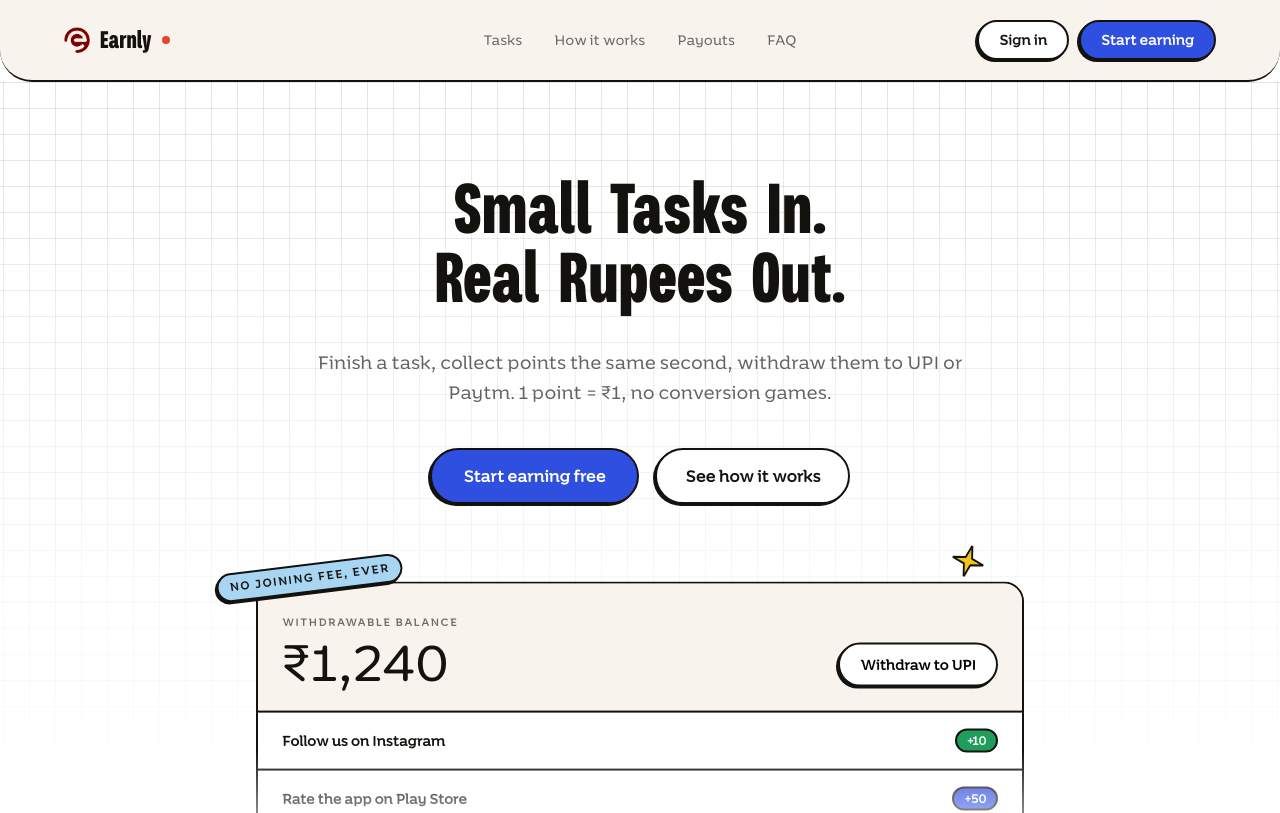
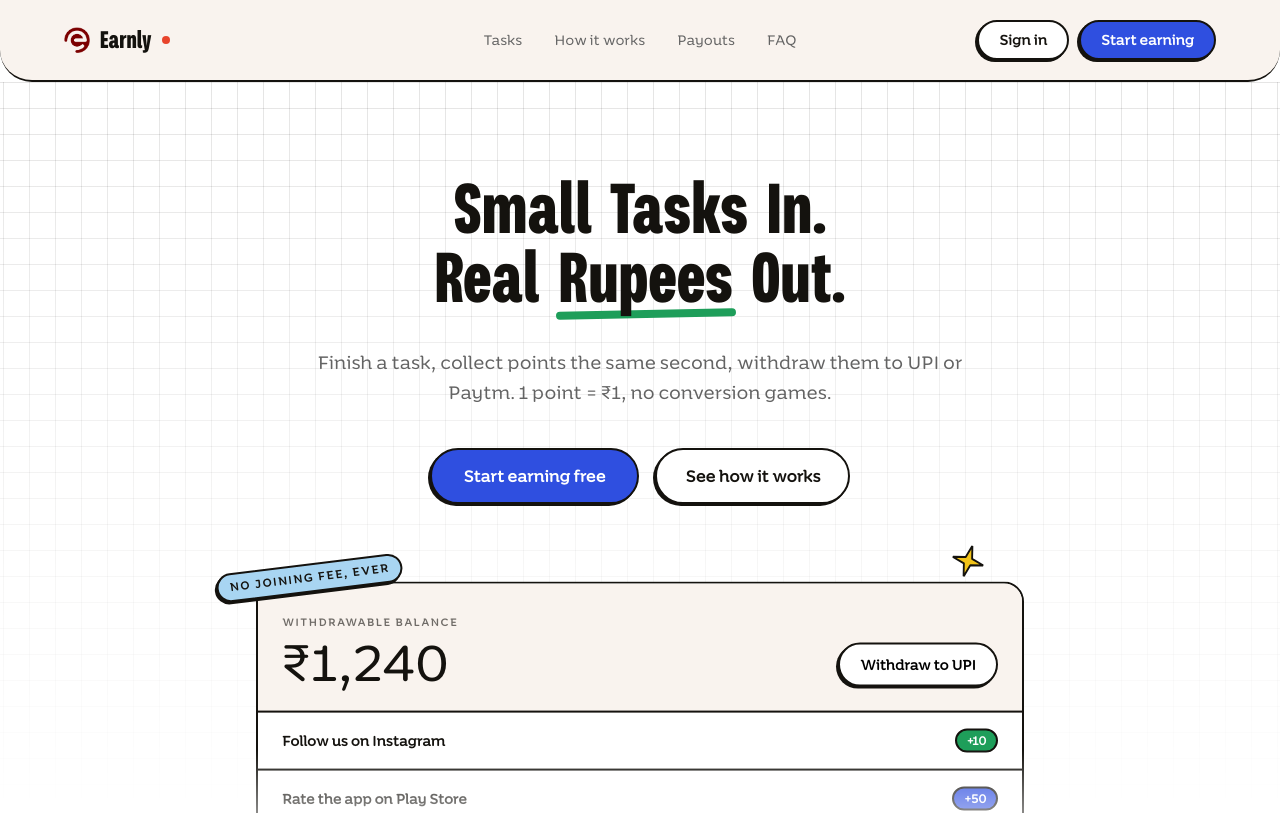
Before and after one commit to Hrithik450/earnly, a Next.js app: page / in a window 1280 px wide. Shown: the top 813 px of the page. Built offline with nearby package versions, Linux system fonts and the light colour scheme; no server answers; the database is empty.

Commit message:
updated hero section

```diff
--- a/src/app/globals.css
+++ b/src/app/globals.css
@@ -511,6 +511,32 @@
   text-decoration: underline;
 }
 
+/* A drawn underline for a single word in a headline. The stroke is a
+   pseudo-element rather than text-decoration so it can be thick, rounded and
+   tilted — an underline that tracks the font's own baseline reads as a link,
+   not as emphasis. `bottom` is in em so it holds its distance as the clamped
+   headline resizes. */
+.paper .underline-swash {
+  position: relative;
+  display: inline-block;
+  white-space: nowrap;
+}
+
+.paper .underline-swash::after {
+  content: "";
+  position: absolute;
+  left: -0.04em;
+  right: -0.04em;
+  bottom: -0.02em;
+  height: 0.11em;
+  border-radius: 999px;
+  background: var(--green);
+  transform: rotate(-1.1deg);
+  /* Behind the glyphs, so descenders cut through the stroke instead of being
+     covered by it. */
+  z-index: -1;
+}
+
 /* The task rail: a snapping horizontal carousel on phones that becomes a plain
    grid from `sm` up. Scroll padding matches the section's 1.5rem gutter so a
    snapped card lines up with the headline above it rather than the raw edge. */
--- a/src/components/landing/hero.tsx
+++ b/src/components/landing/hero.tsx
@@ -16,7 +16,7 @@
           <h1 className="text-[clamp(2.4rem,5.8vw,4.4rem)] leading-[0.98]">
             Small Tasks In.
             <br />
-            Real Rupees Out.
+            Real <span className="underline-swash">Rupees</span> Out.
           </h1>
         </Rise>
 
```
